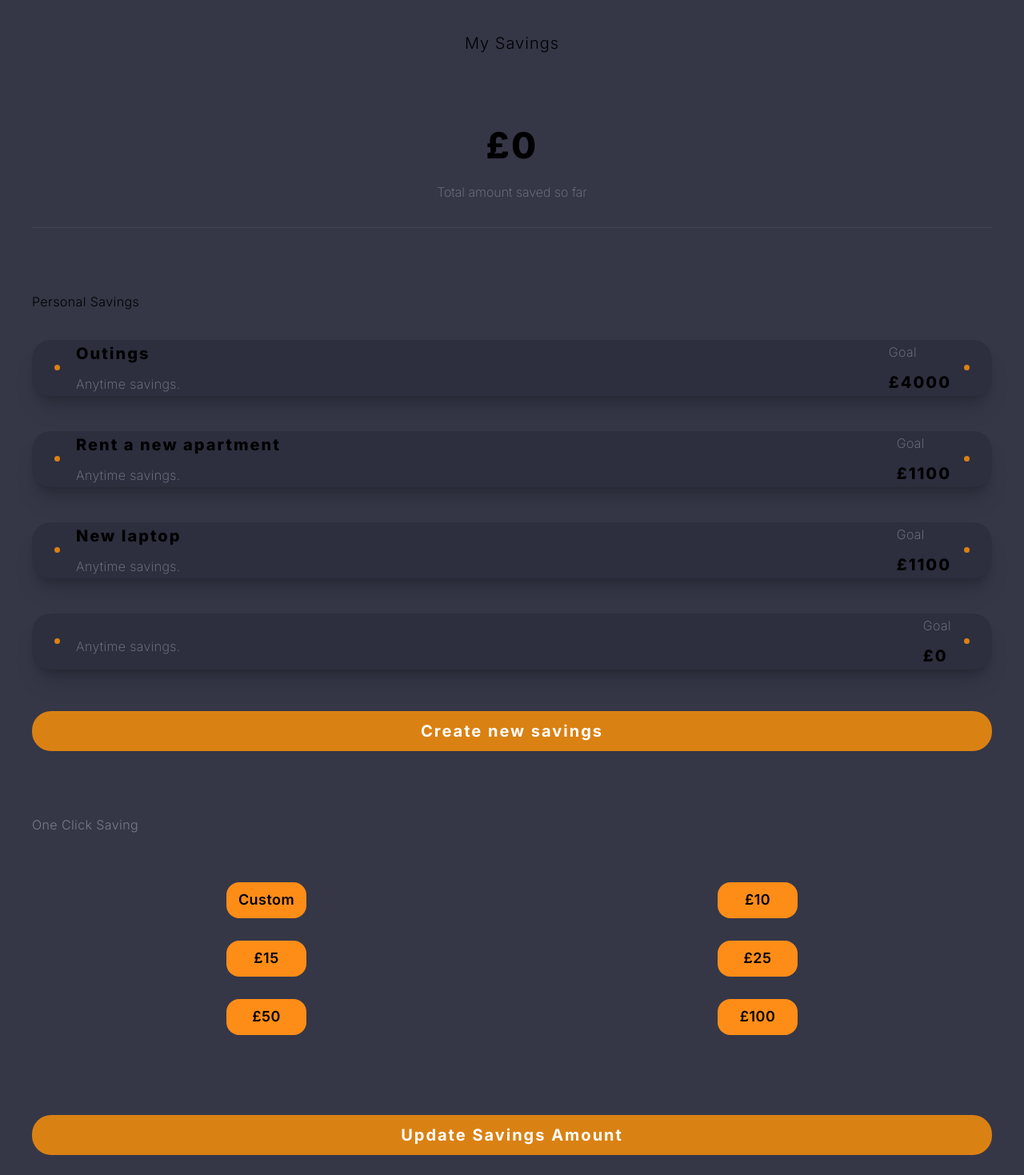
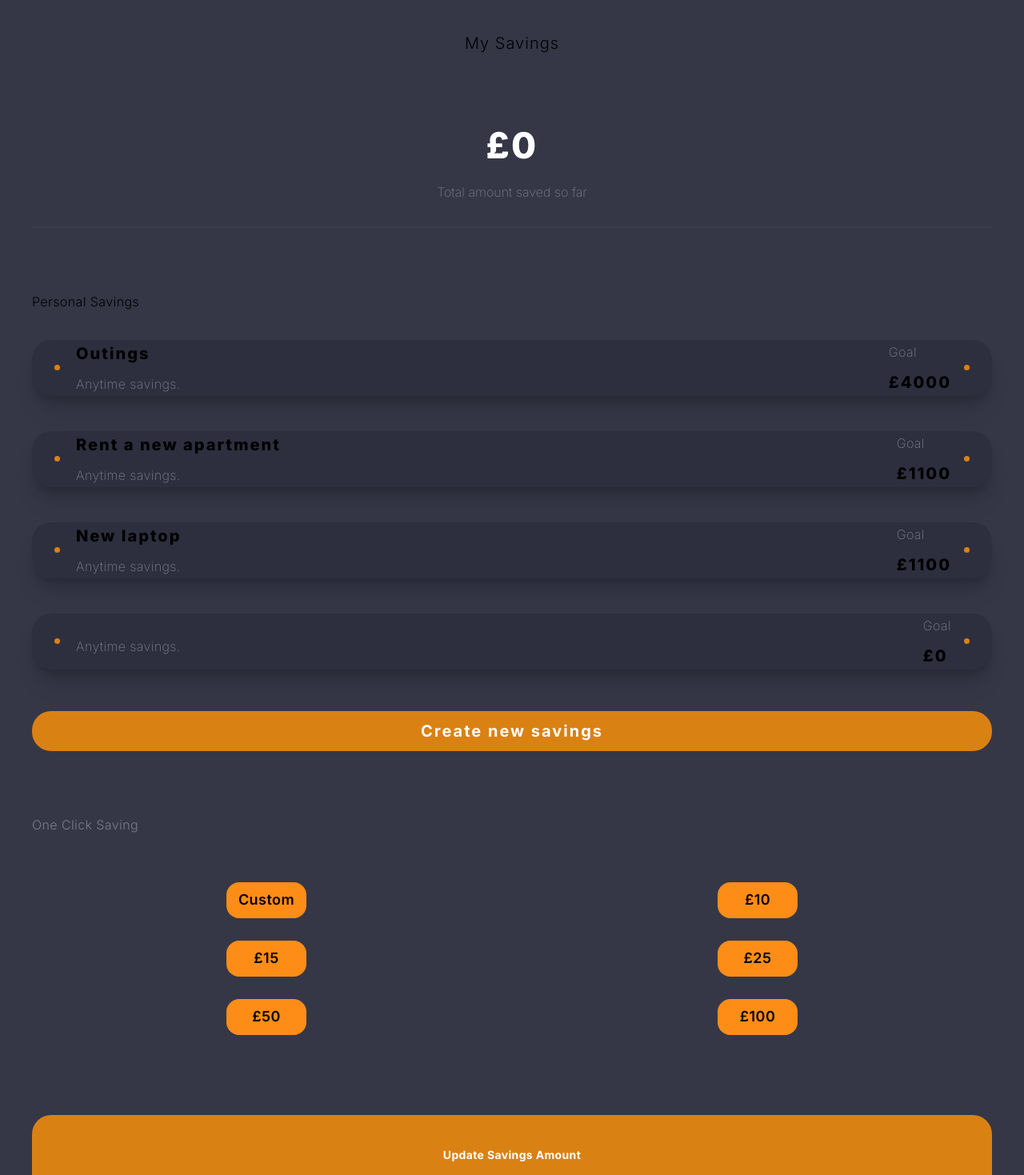
Before and after one commit to stop-crying/mysavings, a Next.js app: page / in a window 1280 px wide. Shown: the top 1469 px of the page at 80% size. Built offline with nearby package versions, Linux system fonts and the light colour scheme.

Commit message:
Update page.tsx

```diff
--- a/src/app/page.tsx
+++ b/src/app/page.tsx
@@ -26,7 +26,7 @@ export default function Home() {
           <h1 className="text-xl tracking-wider font-light ">My Savings</h1>
         </span>
         <div className="w-full flex flex-col gap-3 items-center justify-center bg-[#353747] p-10">
-          <b className="text-[45px] font-extrabold tracking-wider duration-300">
+          <b className="text-[45px] font-extrabold tracking-wider text-white duration-300">
             £{value}
           </b>
           <p className="text-[#797b8a] font-extralight mb-5">
@@ -126,7 +126,7 @@ export default function Home() {
         </div>
         <div className="w-full p-10  ">
           <button
-            className="w-full h-[50px] text-center bg-[#da8113] text-white rounded-3xl text-xl font-bold tracking-widest hover:-translate-y-1 duration-300 "
+            className="w-full p-10 text-center bg-[#da8113] text-white rounded-3xl text-sm font-bold tracking-wide hover:-translate-y-1 duration-300 "
             onClick={() => {
               setValue(value);
             }}
```
